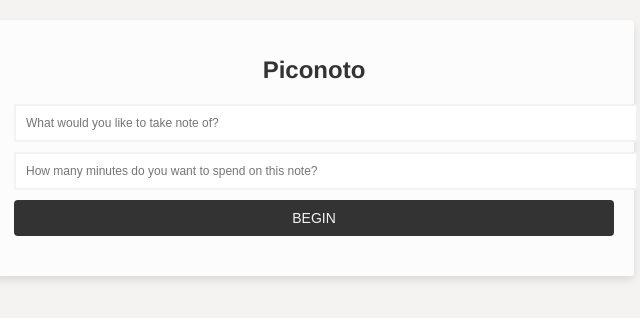
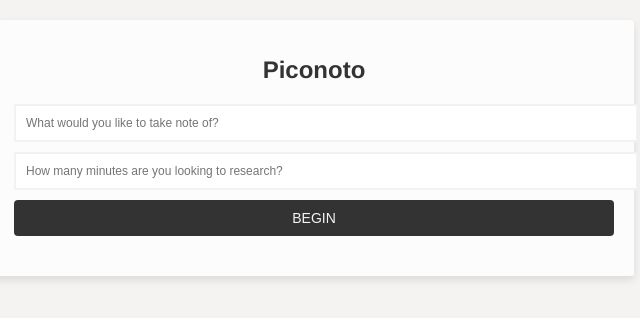
Before and after one commit to kirstendanica/piconoto, a plain HTML site: page index.html in a window 1280 px wide. Shown: the part 252-570 px from the top of the page, 326-966 px from the left. Drawn offline with Linux system fonts and the light colour scheme.

Commit message:
Update text in the minute input box in HTML file

```diff
--- a/index.html
+++ b/index.html
@@ -10,7 +10,7 @@
     <div class="container">
         <h1>Piconoto</h1>
         <input type="text" id="note-input" placeholder="What would you like to take note of?">
-        <input type="number" id="note-time" placeholder="How many minutes do you want to spend on this note?" min="1" max="60">
+        <input type="number" id="note-time" placeholder="How many minutes are you looking to research?" min="1" max="60">
         <button id="add-note-btn">BEGIN</button>
 
         <div id="notes-container"></div>
```
